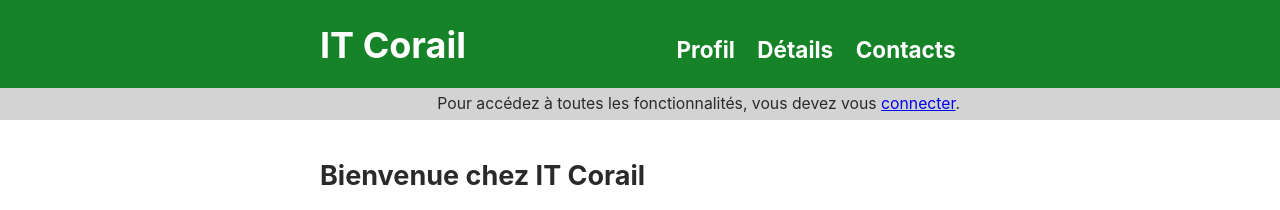
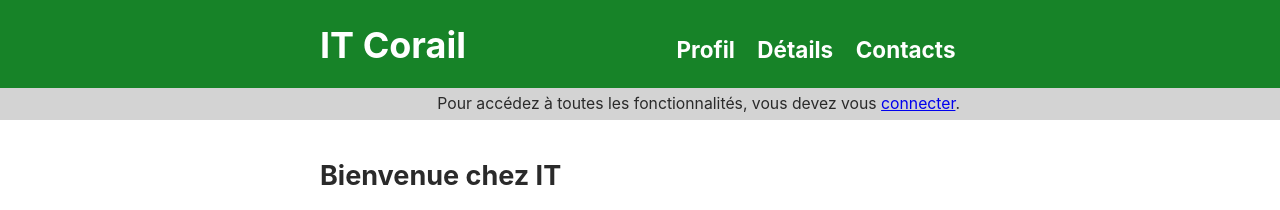
Before and after one commit to aos1n/aoscycle, a Gatsby site: page / in a window 1280 px wide. Shown: the top 210 px of the page. Built offline with nearby package versions, Linux system fonts and the light colour scheme; Gatsby itself is replaced by a stand-in of ours.

Commit message:
controle travis

```diff
--- a/package.json
+++ b/package.json
@@ -1,6 +1,6 @@
 {
   "name": "gatsby-demo-simple-auth",
-  "description": "Gatsby demo of simplified authentication flow.",
+  "description": "Yo, c'est Aossa mère.",
   "version": "1.0.0",
   "author": "Jason Lengstorf <jason@lengstorf.com>",
   "dependencies": {
--- a/src/pages/index.js
+++ b/src/pages/index.js
@@ -7,7 +7,7 @@ import Status from "../components/Status"
 const Index = () => (
   <Layout>
     <Status />
-    <View title="Bienvenue chez IT Corail">
+    <View title="Bienvenue chez IT">
       <p>
        Aos gère tout   IT Corail se veut un partenaire de services informatiques pour toutes les entreprises, administrations et associations en région liégeoise.
       </p>
```
Also changed, not shown: .travis.yml (added).
